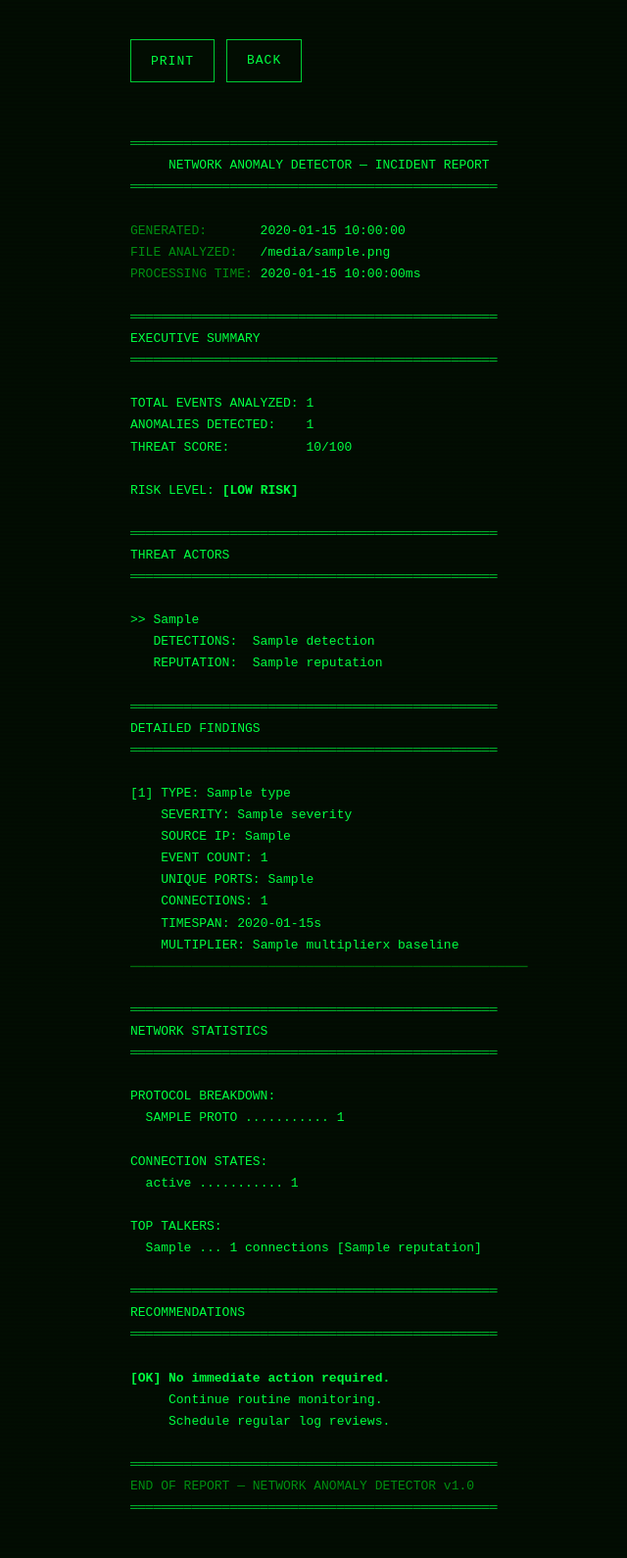
After one commit to Oni-Nineiota/network-anomaly-detector, a Flask app: template templates/report.html in a window 1280 px wide. The commit adds this page. Shown: the whole page at 98% size, without its empty margins (57-697 px from the left). Run offline with Flask 3, Linux system fonts and the light colour scheme; the template is opened without the code that fills it: most values are stand-ins (such as "Sample title", 1, 10 or a date in 2020).

Commit message:
added incident report, recommendations panel, heatmap time labels, full width report button

```diff
--- a/app.py
+++ b/app.py
@@ -1,9 +1,7 @@
 """Flask web application for the Network Anomaly Detector."""
 
-from flask import Flask, request, render_template, jsonify, send_file
+from flask import Flask, request, render_template, jsonify, redirect, url_for
 import time
-import io
-import csv
 import os
 from datetime import datetime
 
@@ -11,8 +9,9 @@ from detector import analyze_file
 
 app = Flask(__name__)
 
-# Global state for last analysis results (used by /download-csv)
+# Global state for last analysis results (used by /report)
 last_results = None
+last_metadata = None
 
 # Map scenario names to file paths
 SAMPLE_FILES = {
@@ -32,7 +31,7 @@ def index():
 @app.route("/load-sample/<scenario>")
 def load_sample(scenario):
     """Load and analyze a sample log file, return JSON."""
-    global last_results
+    global last_results, last_metadata
 
     if scenario not in SAMPLE_FILES:
         return jsonify({
@@ -54,6 +53,7 @@ def load_sample(scenario):
     }
 
     last_results = results
+    last_metadata = metadata
 
     return jsonify({"results": results, "metadata": metadata})
 
@@ -61,7 +61,7 @@ def load_sample(scenario):
 @app.route("/upload", methods=["POST"])
 def upload():
     """Handle uploaded log file and analyze it, return JSON."""
-    global last_results
+    global last_results, last_metadata
 
     if "logfile" not in request.files:
         return jsonify({"error": "No file provided. Please select a .log file to upload."}), 400
@@ -91,6 +91,7 @@ def upload():
         }
 
         last_results = results
+        last_metadata = metadata
 
         return jsonify({"results": results, "metadata": metadata})
 
@@ -100,37 +101,29 @@ def upload():
         }), 400
 
 
-@app.route("/download-csv")
-def download_csv():
-    """Download the last analysis results as a CSV file."""
-    global last_results
+@app.route("/report")
+def report():
+    """Render a terminal-style incident report from last analysis."""
+    global last_results, last_metadata
 
     if last_results is None:
-        return "No analysis results available. Run an analysis first.", 404
+        return redirect(url_for("index"))
 
-    output = io.StringIO()
-    writer = csv.writer(output)
+    # Build enriched flagged_ips list with reputation for template
+    from detector import _get_ip_reputation
+    flagged_ips_list = []
+    for ip, detections in last_results.get("flagged_ips", {}).items():
+        flagged_ips_list.append({
+            "ip": ip,
+            "detections": detections,
+            "reputation": _get_ip_reputation(ip),
+        })
 
-    writer.writerow(["Type", "Source IP", "Count", "Timespan (seconds)", "Severity"])
-
-    for anomaly in last_results.get("anomalies", []):
-        writer.writerow([
-            anomaly.get("type", ""),
-            anomaly.get("src_ip", "N/A"),
-            anomaly.get("count", anomaly.get("unique_ports", anomaly.get("connection_count", ""))),
-            anomaly.get("timespan_seconds", ""),
-            anomaly.get("severity", ""),
-        ])
-
-    mem = io.BytesIO()
-    mem.write(output.getvalue().encode("utf-8"))
-    mem.seek(0)
-
-    return send_file(
-        mem,
-        mimetype="text/csv",
-        as_attachment=True,
-        download_name="anomaly_report.csv",
+    return render_template(
+        "report.html",
+        results=last_results,
+        metadata=last_metadata,
+        flagged_ips_list=flagged_ips_list,
     )
 
 
--- a/detector.py
+++ b/detector.py
@@ -63,6 +63,7 @@ def detect_brute_force(events):
             # Sliding window: find max count within any 60-second window
             best_count = 0
             best_timespan = 0.0
+            best_left = 0
             left = 0
 
             for right in range(len(port_conns)):
@@ -74,6 +75,7 @@ def detect_brute_force(events):
                 if window_count > best_count:
                     best_count = window_count
                     best_timespan = port_conns[right]["timestamp"] - port_conns[left]["timestamp"]
+                    best_left = left
 
             if best_count >= 10:
                 severity = "HIGH" if best_count >= 30 else "MEDIUM"
@@ -84,6 +86,7 @@ def detect_brute_force(events):
                     "timespan_seconds": round(best_timespan, 2),
                     "dest_port": port,
                     "severity": severity,
+                    "window_start": port_conns[best_left]["timestamp"],
                 })
 
     return results
@@ -108,6 +111,7 @@ def detect_port_scan(events):
         # Sliding window approach: expand right, track unique ports
         best_unique = 0
         best_timespan = 0.0
+        best_left = 0
         left = 0
 
         # For efficiency, use a counter for ports in the window
@@ -133,6 +137,7 @@ def detect_port_scan(events):
             if unique_in_window > best_unique:
                 best_unique = unique_in_window
                 best_timespan = conns[right]["timestamp"] - conns[left]["timestamp"]
+                best_left = left
 
         if best_unique >= 10:
             severity = "HIGH" if best_unique >= 20 else "MEDIUM"
@@ -142,6 +147,7 @@ def detect_port_scan(events):
                 "unique_ports": best_unique,
                 "timespan_seconds": round(best_timespan, 2),
                 "severity": severity,
+                "window_start": conns[best_left]["timestamp"],
             })
 
     return results
--- /dev/null
+++ b/templates/report.html
@@ -0,0 +1,231 @@
+<!DOCTYPE html>
+<html lang="en">
+<head>
+    <meta charset="UTF-8">
+    <meta name="viewport" content="width=device-width, initial-scale=1.0">
+    <title>INCIDENT REPORT — NETWORK ANOMALY DETECTOR</title>
+    <style>
+        * {
+            margin: 0;
+            padding: 0;
+            box-sizing: border-box;
+        }
+
+        :root {
+            --bright-green: #00ff41;
+            --medium-green: #00cc33;
+            --dim-green: #008f11;
+            --bg-black: #020d02;
+            --red: #ff0000;
+            --yellow: #ffff00;
+        }
+
+        body {
+            background-color: var(--bg-black);
+            background-image: repeating-linear-gradient(
+                0deg,
+                transparent,
+                transparent 2px,
+                rgba(0, 0, 0, 0.15) 2px,
+                rgba(0, 0, 0, 0.15) 4px
+            );
+            color: var(--bright-green);
+            font-family: 'Courier New', Courier, monospace;
+            font-size: 13px;
+            line-height: 1.7;
+            min-height: 100vh;
+            padding: 40px 20px;
+        }
+
+        .report-container {
+            max-width: 900px;
+            margin: 0 auto;
+        }
+
+        .controls {
+            display: flex;
+            gap: 12px;
+            margin-bottom: 30px;
+        }
+
+        .btn {
+            display: inline-block;
+            padding: 10px 20px;
+            border: 1px solid var(--medium-green);
+            background: var(--bg-black);
+            color: var(--bright-green);
+            font-family: 'Courier New', Courier, monospace;
+            font-size: 13px;
+            text-decoration: none;
+            text-transform: uppercase;
+            letter-spacing: 1px;
+            cursor: pointer;
+            transition: box-shadow 0.2s ease, background 0.2s ease;
+        }
+
+        .btn:hover {
+            background: #001a00;
+            box-shadow: 0 0 8px var(--bright-green);
+        }
+
+        .report-body {
+            white-space: pre-wrap;
+            word-wrap: break-word;
+        }
+
+        .separator {
+            color: var(--medium-green);
+        }
+
+        .dim {
+            color: var(--dim-green);
+        }
+
+        .bright {
+            color: var(--bright-green);
+        }
+
+        .risk-low {
+            color: var(--bright-green);
+            font-weight: bold;
+        }
+
+        .risk-elevated {
+            color: var(--yellow);
+            font-weight: bold;
+        }
+
+        .risk-high {
+            color: var(--red);
+            font-weight: bold;
+        }
+
+        .severity-high {
+            color: var(--red);
+        }
+
+        .severity-medium {
+            color: var(--yellow);
+        }
+
+        .section-divider {
+            color: var(--medium-green);
+            margin: 8px 0;
+        }
+
+        .finding-divider {
+            color: var(--dim-green);
+        }
+
+        @media print {
+            body {
+                background: #000000;
+                background-image: none;
+                padding: 20px;
+                font-size: 11px;
+            }
+
+            .controls {
+                display: none;
+            }
+
+            .report-container {
+                max-width: 100%;
+            }
+        }
+    </style>
+</head>
+<body>
+    <div class="report-container">
+
+        <!-- CONTROLS -->
+        <div class="controls">
+            <button class="btn" onclick="window.print()">PRINT</button>
+            <a href="/" class="btn">BACK</a>
+        </div>
+
+        <!-- REPORT BODY -->
+        <div class="report-body">
+<span class="separator">&#9552;&#9552;&#9552;&#9552;&#9552;&#9552;&#9552;&#9552;&#9552;&#9552;&#9552;&#9552;&#9552;&#9552;&#9552;&#9552;&#9552;&#9552;&#9552;&#9552;&#9552;&#9552;&#9552;&#9552;&#9552;&#9552;&#9552;&#9552;&#9552;&#9552;&#9552;&#9552;&#9552;&#9552;&#9552;&#9552;&#9552;&#9552;&#9552;&#9552;&#9552;&#9552;&#9552;&#9552;&#9552;&#9552;&#9552;&#9552;</span>
+<span class="bright">     NETWORK ANOMALY DETECTOR — INCIDENT REPORT</span>
+<span class="separator">&#9552;&#9552;&#9552;&#9552;&#9552;&#9552;&#9552;&#9552;&#9552;&#9552;&#9552;&#9552;&#9552;&#9552;&#9552;&#9552;&#9552;&#9552;&#9552;&#9552;&#9552;&#9552;&#9552;&#9552;&#9552;&#9552;&#9552;&#9552;&#9552;&#9552;&#9552;&#9552;&#9552;&#9552;&#9552;&#9552;&#9552;&#9552;&#9552;&#9552;&#9552;&#9552;&#9552;&#9552;&#9552;&#9552;&#9552;&#9552;</span>
+
+<span class="dim">GENERATED:</span>       {{ metadata.analyzed_at }}
+<span class="dim">FILE ANALYZED:</span>   {{ metadata.filename }}
+<span class="dim">PROCESSING TIME:</span> {{ metadata.processing_time_ms }}ms
+
+<span class="separator">&#9552;&#9552;&#9552;&#9552;&#9552;&#9552;&#9552;&#9552;&#9552;&#9552;&#9552;&#9552;&#9552;&#9552;&#9552;&#9552;&#9552;&#9552;&#9552;&#9552;&#9552;&#9552;&#9552;&#9552;&#9552;&#9552;&#9552;&#9552;&#9552;&#9552;&#9552;&#9552;&#9552;&#9552;&#9552;&#9552;&#9552;&#9552;&#9552;&#9552;&#9552;&#9552;&#9552;&#9552;&#9552;&#9552;&#9552;&#9552;</span>
+<span class="bright">EXECUTIVE SUMMARY</span>
+<span class="separator">&#9552;&#9552;&#9552;&#9552;&#9552;&#9552;&#9552;&#9552;&#9552;&#9552;&#9552;&#9552;&#9552;&#9552;&#9552;&#9552;&#9552;&#9552;&#9552;&#9552;&#9552;&#9552;&#9552;&#9552;&#9552;&#9552;&#9552;&#9552;&#9552;&#9552;&#9552;&#9552;&#9552;&#9552;&#9552;&#9552;&#9552;&#9552;&#9552;&#9552;&#9552;&#9552;&#9552;&#9552;&#9552;&#9552;&#9552;&#9552;</span>
+
+TOTAL EVENTS ANALYZED: <span class="bright">{{ results.total_events }}</span>
+ANOMALIES DETECTED:    <span class="bright">{{ results.anomalies|length }}</span>
+THREAT SCORE:          <span class="bright">{{ results.threat_score }}/100</span>
+
+RISK LEVEL: {% if results.threat_score >= 70 %}<span class="risk-high">[HIGH RISK]</span>{% elif results.threat_score >= 30 %}<span class="risk-elevated">[ELEVATED RISK]</span>{% else %}<span class="risk-low">[LOW RISK]</span>{% endif %}
+
+<span class="separator">&#9552;&#9552;&#9552;&#9552;&#9552;&#9552;&#9552;&#9552;&#9552;&#9552;&#9552;&#9552;&#9552;&#9552;&#9552;&#9552;&#9552;&#9552;&#9552;&#9552;&#9552;&#9552;&#9552;&#9552;&#9552;&#9552;&#9552;&#9552;&#9552;&#9552;&#9552;&#9552;&#9552;&#9552;&#9552;&#9552;&#9552;&#9552;&#9552;&#9552;&#9552;&#9552;&#9552;&#9552;&#9552;&#9552;&#9552;&#9552;</span>
+<span class="bright">THREAT ACTORS</span>
+<span class="separator">&#9552;&#9552;&#9552;&#9552;&#9552;&#9552;&#9552;&#9552;&#9552;&#9552;&#9552;&#9552;&#9552;&#9552;&#9552;&#9552;&#9552;&#9552;&#9552;&#9552;&#9552;&#9552;&#9552;&#9552;&#9552;&#9552;&#9552;&#9552;&#9552;&#9552;&#9552;&#9552;&#9552;&#9552;&#9552;&#9552;&#9552;&#9552;&#9552;&#9552;&#9552;&#9552;&#9552;&#9552;&#9552;&#9552;&#9552;&#9552;</span>
+{% if flagged_ips_list %}{% for item in flagged_ips_list %}
+&gt;&gt; <span class="bright">{{ item.ip }}</span>
+   DETECTIONS:  {{ item.detections|join(', ') }}
+   REPUTATION:  {{ item.reputation }}
+{% endfor %}{% else %}
+&gt; NO THREAT ACTORS IDENTIFIED
+{% endif %}
+<span class="separator">&#9552;&#9552;&#9552;&#9552;&#9552;&#9552;&#9552;&#9552;&#9552;&#9552;&#9552;&#9552;&#9552;&#9552;&#9552;&#9552;&#9552;&#9552;&#9552;&#9552;&#9552;&#9552;&#9552;&#9552;&#9552;&#9552;&#9552;&#9552;&#9552;&#9552;&#9552;&#9552;&#9552;&#9552;&#9552;&#9552;&#9552;&#9552;&#9552;&#9552;&#9552;&#9552;&#9552;&#9552;&#9552;&#9552;&#9552;&#9552;</span>
+<span class="bright">DETAILED FINDINGS</span>
+<span class="separator">&#9552;&#9552;&#9552;&#9552;&#9552;&#9552;&#9552;&#9552;&#9552;&#9552;&#9552;&#9552;&#9552;&#9552;&#9552;&#9552;&#9552;&#9552;&#9552;&#9552;&#9552;&#9552;&#9552;&#9552;&#9552;&#9552;&#9552;&#9552;&#9552;&#9552;&#9552;&#9552;&#9552;&#9552;&#9552;&#9552;&#9552;&#9552;&#9552;&#9552;&#9552;&#9552;&#9552;&#9552;&#9552;&#9552;&#9552;&#9552;</span>
+{% if results.anomalies %}{% for anomaly in results.anomalies %}
+[{{ loop.index }}] TYPE: <span class="bright">{{ anomaly.type }}</span>
+    SEVERITY: {% if anomaly.severity == 'HIGH' %}<span class="severity-high">{{ anomaly.severity }}</span>{% elif anomaly.severity == 'MEDIUM' %}<span class="severity-medium">{{ anomaly.severity }}</span>{% else %}{{ anomaly.severity }}{% endif %}{% if anomaly.src_ip is defined %}
+    SOURCE IP: {{ anomaly.src_ip }}{% endif %}{% if anomaly.count is defined %}
+    EVENT COUNT: {{ anomaly.count }}{% endif %}{% if anomaly.unique_ports is defined %}
+    UNIQUE PORTS: {{ anomaly.unique_ports }}{% endif %}{% if anomaly.connection_count is defined %}
+    CONNECTIONS: {{ anomaly.connection_count }}{% endif %}{% if anomaly.timespan_seconds is defined %}
+    TIMESPAN: {{ anomaly.timespan_seconds }}s{% endif %}{% if anomaly.multiplier is defined %}
+    MULTIPLIER: {{ anomaly.multiplier }}x baseline{% endif %}
+<span class="finding-divider">────────────────────────────────────────────────────</span>
+{% endfor %}{% else %}
+&gt; NO ANOMALIES DETECTED
+{% endif %}
+<span class="separator">&#9552;&#9552;&#9552;&#9552;&#9552;&#9552;&#9552;&#9552;&#9552;&#9552;&#9552;&#9552;&#9552;&#9552;&#9552;&#9552;&#9552;&#9552;&#9552;&#9552;&#9552;&#9552;&#9552;&#9552;&#9552;&#9552;&#9552;&#9552;&#9552;&#9552;&#9552;&#9552;&#9552;&#9552;&#9552;&#9552;&#9552;&#9552;&#9552;&#9552;&#9552;&#9552;&#9552;&#9552;&#9552;&#9552;&#9552;&#9552;</span>
+<span class="bright">NETWORK STATISTICS</span>
+<span class="separator">&#9552;&#9552;&#9552;&#9552;&#9552;&#9552;&#9552;&#9552;&#9552;&#9552;&#9552;&#9552;&#9552;&#9552;&#9552;&#9552;&#9552;&#9552;&#9552;&#9552;&#9552;&#9552;&#9552;&#9552;&#9552;&#9552;&#9552;&#9552;&#9552;&#9552;&#9552;&#9552;&#9552;&#9552;&#9552;&#9552;&#9552;&#9552;&#9552;&#9552;&#9552;&#9552;&#9552;&#9552;&#9552;&#9552;&#9552;&#9552;</span>
+
+PROTOCOL BREAKDOWN:
+{% for proto, count in results.protocol_breakdown.items() %}  {{ proto|upper }} ........... {{ count }}
+{% endfor %}
+CONNECTION STATES:
+{% for state, count in results.connection_states.items() %}  {{ state }} ........... {{ count }}
+{% endfor %}
+TOP TALKERS:
+{% for talker in results.top_talkers %}  {{ talker.ip }} ... {{ talker.count }} connections [{{ talker.reputation }}]
+{% endfor %}
+<span class="separator">&#9552;&#9552;&#9552;&#9552;&#9552;&#9552;&#9552;&#9552;&#9552;&#9552;&#9552;&#9552;&#9552;&#9552;&#9552;&#9552;&#9552;&#9552;&#9552;&#9552;&#9552;&#9552;&#9552;&#9552;&#9552;&#9552;&#9552;&#9552;&#9552;&#9552;&#9552;&#9552;&#9552;&#9552;&#9552;&#9552;&#9552;&#9552;&#9552;&#9552;&#9552;&#9552;&#9552;&#9552;&#9552;&#9552;&#9552;&#9552;</span>
+<span class="bright">RECOMMENDATIONS</span>
+<span class="separator">&#9552;&#9552;&#9552;&#9552;&#9552;&#9552;&#9552;&#9552;&#9552;&#9552;&#9552;&#9552;&#9552;&#9552;&#9552;&#9552;&#9552;&#9552;&#9552;&#9552;&#9552;&#9552;&#9552;&#9552;&#9552;&#9552;&#9552;&#9552;&#9552;&#9552;&#9552;&#9552;&#9552;&#9552;&#9552;&#9552;&#9552;&#9552;&#9552;&#9552;&#9552;&#9552;&#9552;&#9552;&#9552;&#9552;&#9552;&#9552;</span>
+{% if results.threat_score >= 70 %}
+<span class="severity-high">[!] CRITICAL: Immediate investigation required.</span>
+    Block flagged IPs at firewall level.
+    Review authentication logs for compromise.
+    Consider isolating affected systems.
+{% elif results.threat_score >= 30 %}
+<span class="severity-medium">[!] WARNING: Suspicious activity detected.</span>
+    Monitor flagged IPs closely.
+    Review access logs for anomalies.
+    Consider rate limiting on affected services.
+{% else %}
+<span class="risk-low">[OK] No immediate action required.</span>
+     Continue routine monitoring.
+     Schedule regular log reviews.
+{% endif %}
+<span class="separator">&#9552;&#9552;&#9552;&#9552;&#9552;&#9552;&#9552;&#9552;&#9552;&#9552;&#9552;&#9552;&#9552;&#9552;&#9552;&#9552;&#9552;&#9552;&#9552;&#9552;&#9552;&#9552;&#9552;&#9552;&#9552;&#9552;&#9552;&#9552;&#9552;&#9552;&#9552;&#9552;&#9552;&#9552;&#9552;&#9552;&#9552;&#9552;&#9552;&#9552;&#9552;&#9552;&#9552;&#9552;&#9552;&#9552;&#9552;&#9552;</span>
+<span class="dim">END OF REPORT — NETWORK ANOMALY DETECTOR v1.0</span>
+<span class="separator">&#9552;&#9552;&#9552;&#9552;&#9552;&#9552;&#9552;&#9552;&#9552;&#9552;&#9552;&#9552;&#9552;&#9552;&#9552;&#9552;&#9552;&#9552;&#9552;&#9552;&#9552;&#9552;&#9552;&#9552;&#9552;&#9552;&#9552;&#9552;&#9552;&#9552;&#9552;&#9552;&#9552;&#9552;&#9552;&#9552;&#9552;&#9552;&#9552;&#9552;&#9552;&#9552;&#9552;&#9552;&#9552;&#9552;&#9552;&#9552;</span>
+</div>
+
+    </div>
+</body>
+</html>
```
Also changed, not shown: static/style.css (+21 -0 lines), templates/index.html (+119 -11 lines).
